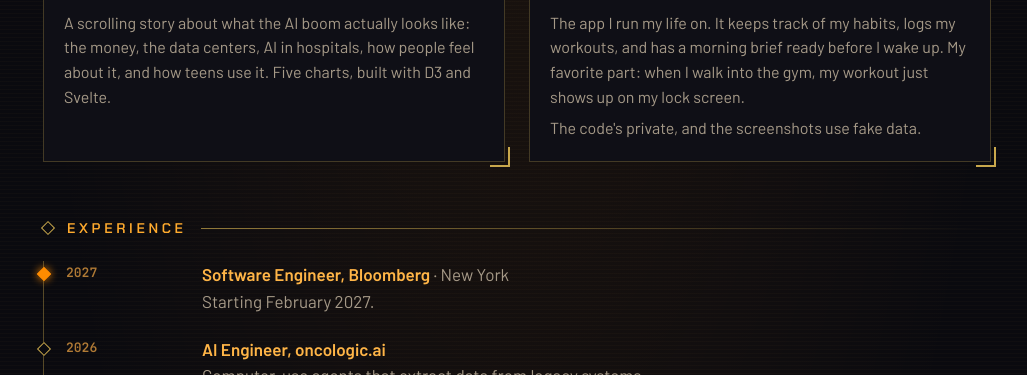
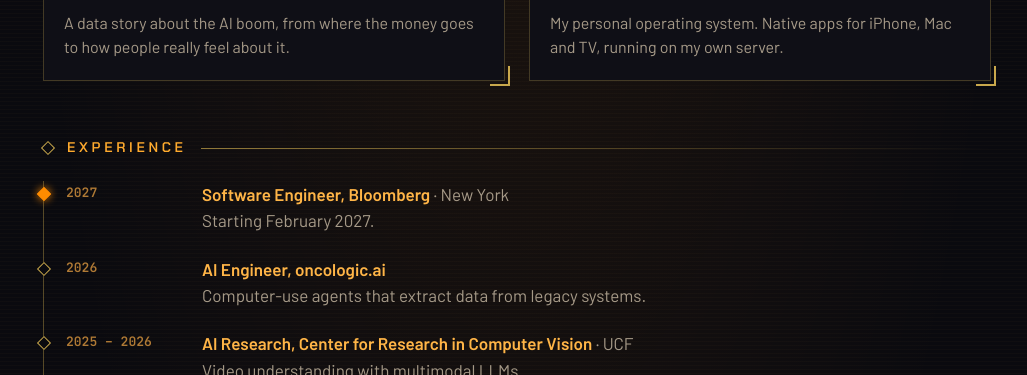
Before and after one commit to aaparcedo/alejandroaparcedo.com, a plain HTML site: page index.html in a window 1280 px wide. Shown: the part 725-1100 px from the top of the page, without its empty margins (123-1150 px from the left). Drawn offline with Linux system fonts and the light colour scheme.

Commit message:
Shorten the project descriptions

```diff
--- a/index.html
+++ b/index.html
@@ -38,14 +38,13 @@
             <img src="assets/ai-now.jpg" alt="AI Now title screen">
             <div class="label">Data visualization · 2026</div>
             <h3>AI Now</h3>
-            <p>A scrolling story about what the AI boom actually looks like: the money, the data centers, AI in hospitals, how people feel about it, and how teens use it. Five charts, built with D3 and Svelte.</p>
+            <p>A data story about the AI boom, from where the money goes to how people really feel about it.</p>
           </a>
           <div class="card panel">
-            <img src="assets/systema.jpg" alt="Systema on a Mac, a TV and an iPhone, showing made-up sample data">
+            <img src="assets/systema.jpg" alt="Systema on a Mac, a TV and an iPhone">
             <div class="label">iPhone, Mac and TV · 2026</div>
             <h3>Systema</h3>
-            <p>The app I run my life on. It keeps track of my habits, logs my workouts, and has a morning brief ready before I wake up. My favorite part: when I walk into the gym, my workout just shows up on my lock screen.</p>
-            <p>The code's private, and the screenshots use fake data.</p>
+            <p>My personal operating system. Native apps for iPhone, Mac and TV, running on my own server.</p>
           </div>
         </div>
       </section>
```
